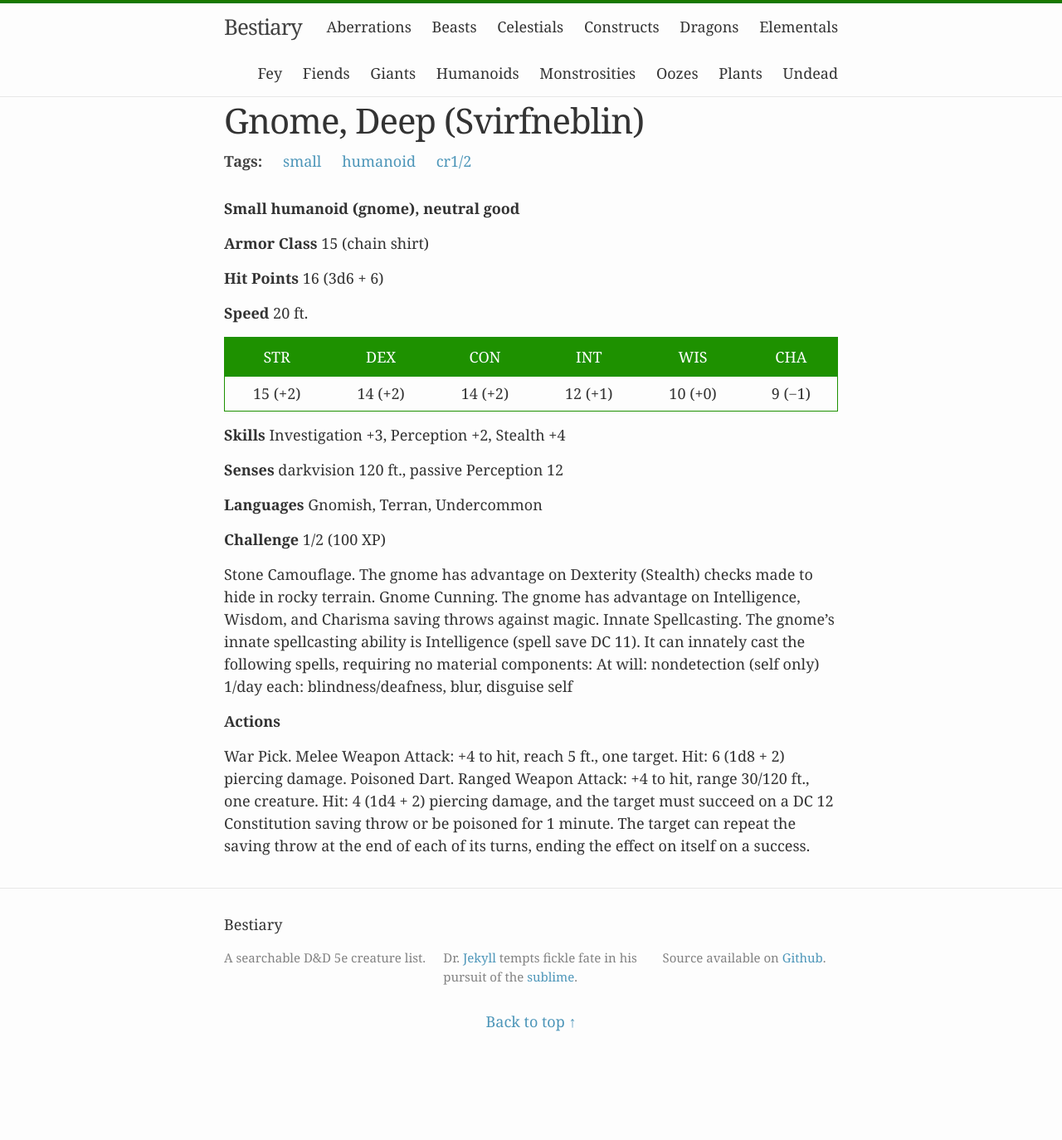
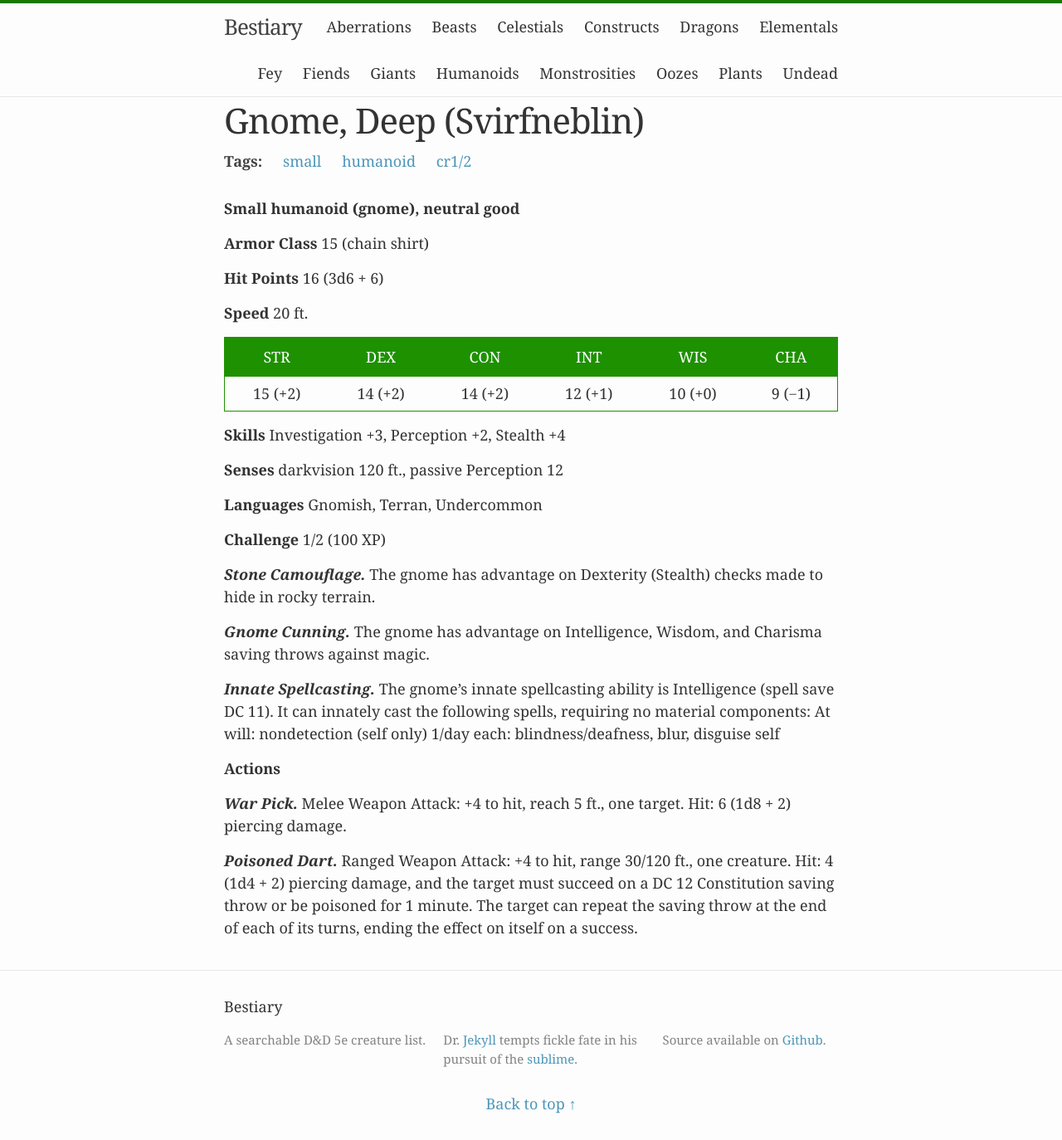
Before and after one commit to beaurancourt/bestiary, a Jekyll site: the page built from _posts/2016-02-29-gnome-deep-svirfneblin.markdown, in a window 1280 px wide. Shown: the whole page at 83% size. Built offline with Jekyll 4.4.1, drawn with Linux system fonts in a browser that asks for light colours; before the commit the page ends 1275 px from its top, so only the background shows below that.

```diff
--- a/_posts/2016-02-29-gnome-deep-svirfneblin.markdown
+++ b/_posts/2016-02-29-gnome-deep-svirfneblin.markdown
@@ -25,8 +25,14 @@ tags: [small, humanoid, cr1/2]
 
 **Challenge** 1/2 (100 XP)
 
-Stone Camouflage. The gnome has advantage on Dexterity (Stealth) checks made to hide in rocky terrain. Gnome Cunning. The gnome has advantage on Intelligence, Wisdom, and Charisma saving throws against magic. Innate Spellcasting. The gnome’s innate spellcasting ability is Intelligence (spell save DC 11). It can innately cast the following spells, requiring no material components: At will: nondetection (self only) 1/day each: blindness/deafness, blur, disguise self
+***Stone Camouflage.*** The gnome has advantage on Dexterity (Stealth) checks made to hide in rocky terrain.
+
+***Gnome Cunning.*** The gnome has advantage on Intelligence, Wisdom, and Charisma saving throws against magic.
+
+***Innate Spellcasting.*** The gnome’s innate spellcasting ability is Intelligence (spell save DC 11). It can innately cast the following spells, requiring no material components: At will: nondetection (self only) 1/day each: blindness/deafness, blur, disguise self
 
 **Actions**
 
-War Pick. Melee Weapon Attack: +4 to hit, reach 5 ft., one target. Hit: 6 (1d8 + 2) piercing damage. Poisoned Dart. Ranged Weapon Attack: +4 to hit, range 30/120 ft., one creature. Hit: 4 (1d4 + 2) piercing damage, and the target must succeed on a DC 12 Constitution saving throw or be poisoned for 1 minute. The target can repeat the saving throw at the end of each of its turns, ending the effect on itself on a success.
+***War Pick.*** Melee Weapon Attack: +4 to hit, reach 5 ft., one target. Hit: 6 (1d8 + 2) piercing damage.
+
+***Poisoned Dart.*** Ranged Weapon Attack: +4 to hit, range 30/120 ft., one creature. Hit: 4 (1d4 + 2) piercing damage, and the target must succeed on a DC 12 Constitution saving throw or be poisoned for 1 minute. The target can repeat the saving throw at the end of each of its turns, ending the effect on itself on a success.
```
